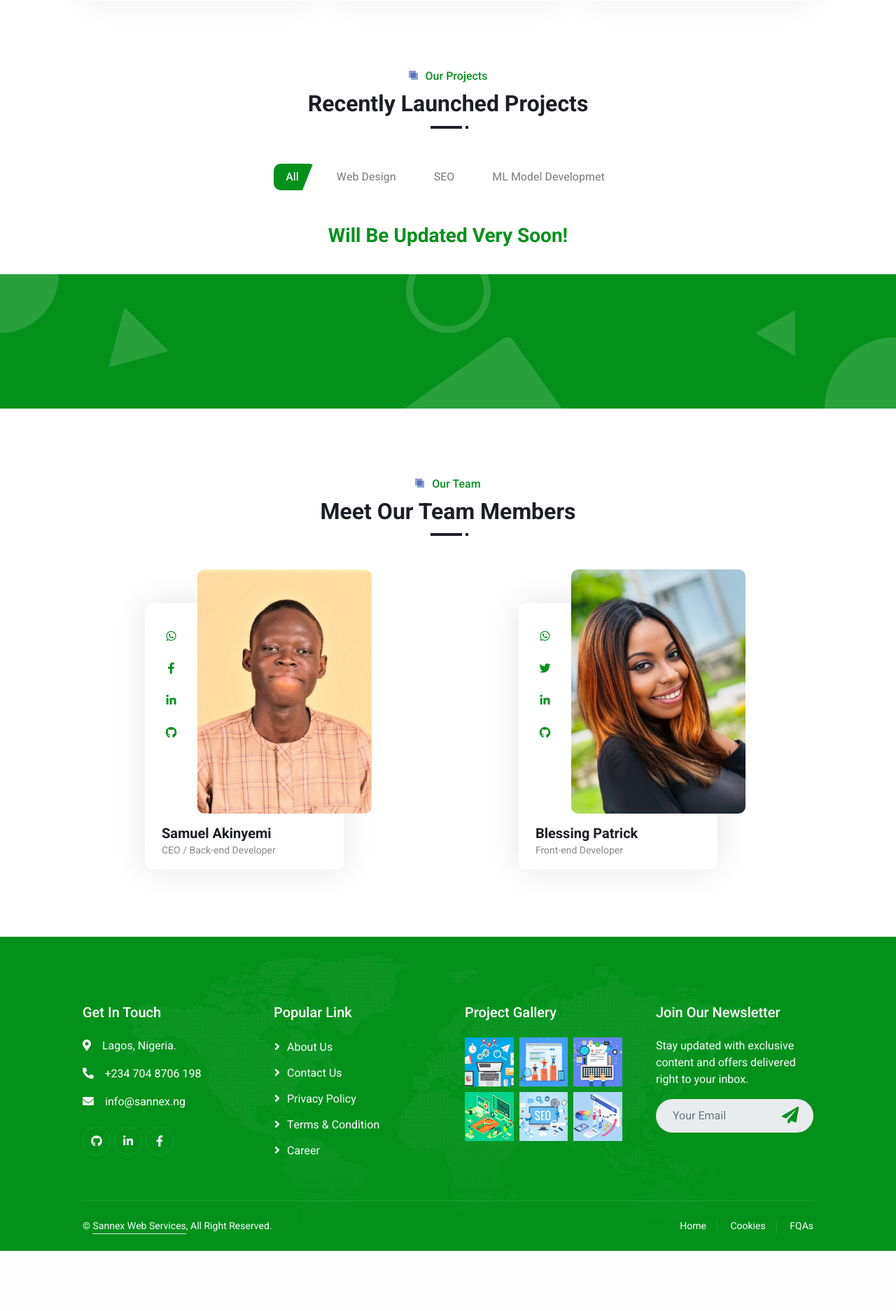
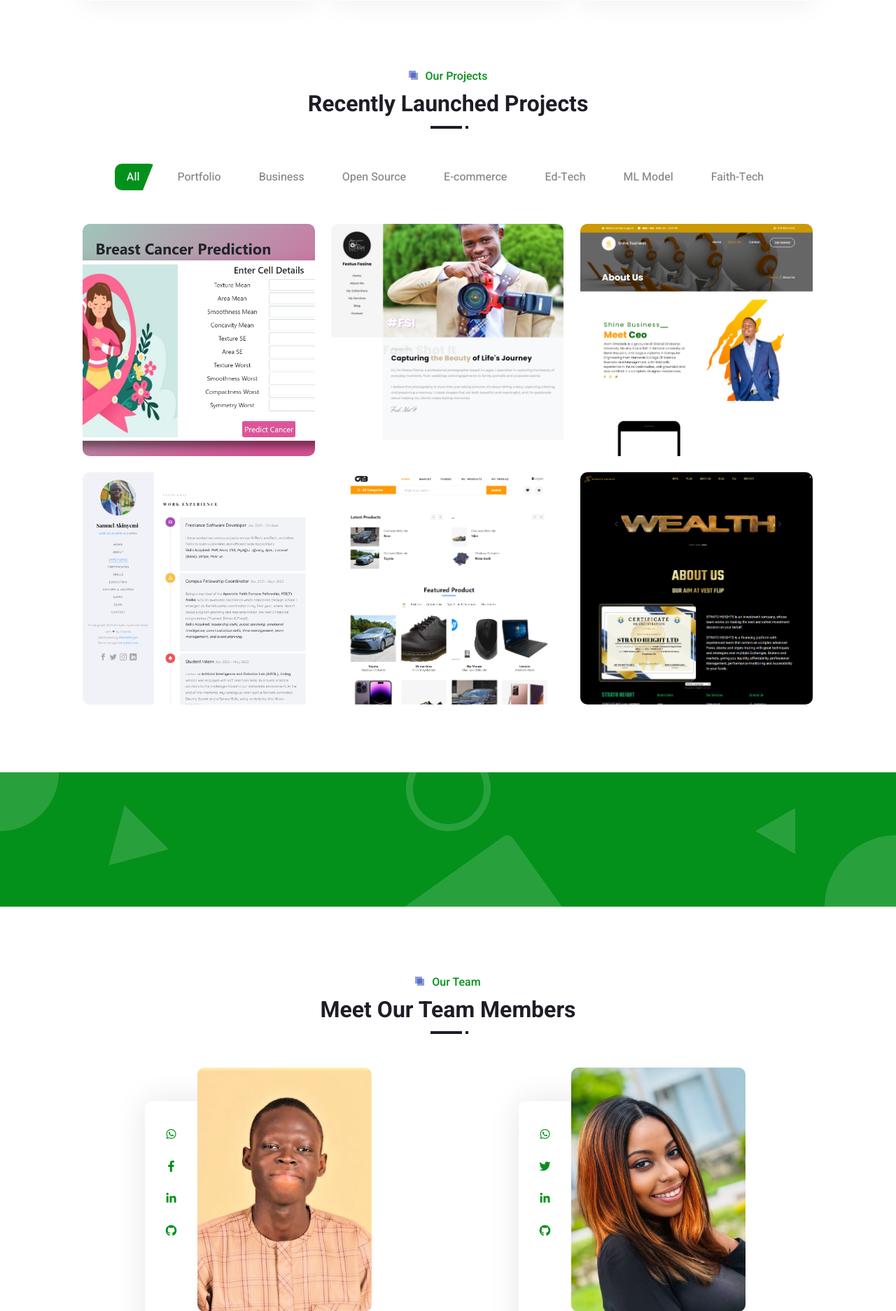
Before and after one commit to sannex-01/sannex-01, a PHP site: page / in a window 1280 px wide. Shown: the part 2568-4442 px from the top of the page at 70% size. Before the commit the page ends 4356 px from the top, so only its background shows below. Run offline with PHP 8.4, Linux system fonts and the light colour scheme; some libraries are stand-ins or nearby versions.

Commit message:
uploaded projects done

```diff
--- a/index.php
+++ b/index.php
@@ -1,3 +1,71 @@
+<?php
+// Define a multidimensional associative array with 6 keys, each having its own associated array
+$myArray = array(
+    'portfolio-1' => array(
+        'name' => 'E-voting Web App',
+        'category' => 'Web Design',
+        'link' => 'e-voting1.sannex.ng/',
+        'tags' => 'edtech',
+    ),
+    'portfolio-2' => array(
+        'name' => 'Fash Shot It',
+        'category' => 'Portfolio Design',
+        'link' => 'portfolio.sannex.ng/fashshotit/',
+        'tags' => 'portfolio business',
+    ),
+    'portfolio-3' => array(
+        'name' => 'Starto Heights',
+        'category' => 'Crypto Investment Website',
+        'link' => 'stratoheight.com',
+        'tags' => 'portfolio business',
+    ),
+    'portfolio-4' => array(
+        'name' => 'TBB E-commerce',
+        'category' => 'E-Commerce Development',
+        'link' => 'tbb-ecommerce.sannex.ng/',
+        'tags' => 'business ecommerce',
+    ),
+    'portfolio-5' => array(
+        'name' => 'Copy Doc',
+        'category' => 'Web Design',
+        'link' => 'bit.ly/freecopydoc',
+        'tags' => 'opensource',
+    ),
+    'portfolio-6' => array(
+        'name' => 'Shine Business',
+        'category' => 'Web Design',
+        'link' => 'shinebusiness.org/',
+        'tags' => 'portfolio business',
+    ),
+    'portfolio-7' => array(
+        'name' => 'Altwires',
+        'category' => 'Attendance Management System',
+        'link' => 'bit.ly/altwires_staging',
+        'tags' => 'business faithtech',
+    ),
+    'portfolio-8' => array(
+        'name' => 'Samakins Portfolio',
+        'category' => 'Portfolio Design',
+        'link' => 'bit.ly/samakins-portfolio',
+        'tags' => 'portfolio',
+    ),
+    'portfolio-9' => array(
+        'name' => 'Breast Cancer ML Model',
+        'category' => 'Machine Learning Web App',
+        'link' => 'breast-cancer-pred-qdlv.onrender.com/',
+        'tags' => 'opensource mlmodel',
+    ),
+);
+
+// Shuffle the keys randomly
+$keys = array_keys($myArray);
+shuffle($keys);
+
+// Select the first 6 shuffled keys
+$randomKeys = array_slice($keys, 0, 6);
+
+?>
+
 <!DOCTYPE html>
 <html lang="en">
 
@@ -262,86 +330,34 @@
                     <div class="col-12 text-center">
                         <ul class="list-inline mb-5" id="portfolio-flters">
                             <li class="btn px-3 pe-4 active" data-filter="*">All</li>
-                            <li class="btn px-3 pe-4" data-filter=".first">Web Design</li>
-                            <li class="btn px-3 pe-4" data-filter=".second">SEO</li>
-                            <li class="btn px-3 pe-4" data-filter=".third">ML Model Developmet</li>
+                            <li class="btn px-3 pe-4" data-filter=".portfolio">Portfolio</li>
+                            <li class="btn px-3 pe-4" data-filter=".business">Business</li>
+                            <li class="btn px-3 pe-4" data-filter=".opensource">Open Source</li>
+                            <li class="btn px-3 pe-4" data-filter=".ecommerce">E-commerce</li>
+                            <li class="btn px-3 pe-4" data-filter=".edtech">Ed-Tech</li>
+                            <li class="btn px-3 pe-4" data-filter=".mlmodel">ML Model</li>
+                            <li class="btn px-3 pe-4" data-filter=".faithtech">Faith-Tech</li>
                         </ul>
                     </div>
                 </div>
                 <div class="row g-4 portfolio-container">
-                    <!-- <div class="col-lg-4 col-md-6 portfolio-item first second wow zoomIn" data-wow-delay="0.1s">
+                    <?php
+                    // Iterate through and display the data for the randomly selected keys
+                    foreach ($randomKeys as $key) {
+                    ?>
+                    <div class="col-lg-4 col-md-6 portfolio-item <?php echo $myArray[$key]['tags'] ?> wow zoomIn" data-wow-delay="0.1s">
                         <div class="position-relative rounded overflow-hidden">
-                            <img class="img-fluid w-100" src="assets/img/portfolio-1.jpg" alt="">
+                            <img class="img-fluid w-100" src="assets/img/portfolios/<?php echo $key?>.png" alt="">
                             <div class="portfolio-overlay">
-                                <a class="btn btn-light" href="assets/img/portfolio-1.jpg" data-lightbox="portfolio"><i class="fa fa-expand fa-2x text-primary"></i></a>
+                                <a class="btn btn-light" href="assets/img/portfolios/<?php echo $key ?>.png" data-lightbox="portfolio"><i class="fa fa-expand fa-2x text-primary"></i></a>
                                 <div class="mt-auto">
-                                    <small class="text-white"><i class="fa fa-folder me-2"></i>Web Design</small>
-                                    <a class="h5 d-block text-white mt-1 mb-0" href="">Project Name</a>
+                                    <small class="text-white"><i class="fa fa-folder me-2"></i><?php echo $myArray[$key]['category'] ?></small>
+                                    <a class="h5 d-block text-white mt-1 mb-0" target="_blank" href="https://<?php echo $myArray[$key]['link'] ?>"><?php echo $myArray[$key]['name'] ?></a>
                                 </div>
                             </div>
                         </div>
                     </div>
-                    <div class="col-lg-4 col-md-6 portfolio-item second wow zoomIn" data-wow-delay="0.3s">
-                        <div class="position-relative rounded overflow-hidden">
-                            <img class="img-fluid w-100" src="assets/img/portfolio-2.jpg" alt="">
-                            <div class="portfolio-overlay">
-                                <a class="btn btn-light" href="assets/img/portfolio-2.jpg" data-lightbox="portfolio"><i class="fa fa-expand fa-2x text-primary"></i></a>
-                                <div class="mt-auto">
-                                    <small class="text-white"><i class="fa fa-folder me-2"></i>Web Design</small>
-                                    <a class="h5 d-block text-white mt-1 mb-0" href="">Project Name</a>
-                                </div>
-                            </div>
-                        </div>
-                    </div>
-                    <div class="col-lg-4 col-md-6 portfolio-item first wow zoomIn" data-wow-delay="0.6s">
-                        <div class="position-relative rounded overflow-hidden">
-                            <img class="img-fluid w-100" src="assets/img/portfolio-3.jpg" alt="">
-                            <div class="portfolio-overlay">
-                                <a class="btn btn-light" href="assets/img/portfolio-3.jpg" data-lightbox="portfolio"><i class="fa fa-expand fa-2x text-primary"></i></a>
-                                <div class="mt-auto">
-                                    <small class="text-white"><i class="fa fa-folder me-2"></i>Web Design</small>
-                                    <a class="h5 d-block text-white mt-1 mb-0" href="">Project Name</a>
-                                </div>
-                            </div>
-                        </div>
-                    </div>
-                    <div class="col-lg-4 col-md-6 portfolio-item second wow zoomIn" data-wow-delay="0.1s">
-                        <div class="position-relative rounded overflow-hidden">
-                            <img class="img-fluid w-100" src="assets/img/portfolio-4.jpg" alt="">
-                            <div class="portfolio-overlay">
-                                <a class="btn btn-light" href="assets/img/portfolio-4.jpg" data-lightbox="portfolio"><i class="fa fa-expand fa-2x text-primary"></i></a>
-                                <div class="mt-auto">
-                                    <small class="text-white"><i class="fa fa-folder me-2"></i>Web Design</small>
-                                    <a class="h5 d-block text-white mt-1 mb-0" href="">Project Name</a>
-                                </div>
-                            </div>
-                        </div>
-                    </div>
-                    <div class="col-lg-4 col-md-6 portfolio-item first wow zoomIn" data-wow-delay="0.3s">
-                        <div class="position-relative rounded overflow-hidden">
-                            <img class="img-fluid w-100" src="assets/img/portfolio-5.jpg" alt="">
-                            <div class="portfolio-overlay">
-                                <a class="btn btn-light" href="assets/img/portfolio-5.jpg" data-lightbox="portfolio"><i class="fa fa-expand fa-2x text-primary"></i></a>
-                                <div class="mt-auto">
-                                    <small class="text-white"><i class="fa fa-folder me-2"></i>Web Design</small>
-                                    <a class="h5 d-block text-white mt-1 mb-0" href="">Project Name</a>
-                                </div>
-                            </div>
-                        </div>
-                    </div>
-                    <div class="col-lg-4 col-md-6 portfolio-item second wow zoomIn" data-wow-delay="0.6s">
-                        <div class="position-relative rounded overflow-hidden">
-                            <img class="img-fluid w-100" src="assets/img/portfolio-6.jpg" alt="">
-                            <div class="portfolio-overlay">
-                                <a class="btn btn-light" href="assets/img/portfolio-6.jpg" data-lightbox="portfolio"><i class="fa fa-expand fa-2x text-primary"></i></a>
-                                <div class="mt-auto">
-                                    <small class="text-white"><i class="fa fa-folder me-2"></i>Web Design</small>
-                                    <a class="h5 d-block text-white mt-1 mb-0" href="">Project Name</a>
-                                </div>
-                            </div>
-                        </div>
-                    </div> -->
-                    <h3 class="text-center text-primary">Will Be Updated Very Soon!</h3>
+                    <?php } ?>
                 </div>
             </div>
         </div>
--- a/views/_footer.php
+++ b/views/_footer.php
@@ -32,22 +32,22 @@
                 <h5 class="text-white mb-4">Project Gallery</h5>
                 <div class="row g-2">
                     <div class="col-4">
-                        <img class="img-fluid" src="assets/img/portfolio-1.jpg" alt="Image">
+                        <img class="img-fluid" src="assets/img/portfolios/portfolio-1.png" alt="Image">
                     </div>
                     <div class="col-4">
-                        <img class="img-fluid" src="assets/img/portfolio-2.jpg" alt="Image">
+                        <img class="img-fluid" src="assets/img/portfolios/portfolio-2.png" alt="Image">
                     </div>
                     <div class="col-4">
-                        <img class="img-fluid" src="assets/img/portfolio-3.jpg" alt="Image">
+                        <img class="img-fluid" src="assets/img/portfolios/portfolio-3.png" alt="Image">
                     </div>
                     <div class="col-4">
-                        <img class="img-fluid" src="assets/img/portfolio-4.jpg" alt="Image">
+                        <img class="img-fluid" src="assets/img/portfolios/portfolio-4.png" alt="Image">
                     </div>
                     <div class="col-4">
-                        <img class="img-fluid" src="assets/img/portfolio-5.jpg" alt="Image">
+                        <img class="img-fluid" src="assets/img/portfolios/portfolio-5.png" alt="Image">
                     </div>
                     <div class="col-4">
-                        <img class="img-fluid" src="assets/img/portfolio-6.jpg" alt="Image">
+                        <img class="img-fluid" src="assets/img/portfolios/portfolio-6.png" alt="Image">
                     </div>
                 </div>
             </div>
```
Also changed, not shown: assets/img/portfolio-1.jpg (deleted), assets/img/portfolio-2.jpg (deleted), assets/img/portfolio-3.jpg (deleted), assets/img/portfolio-4.jpg (deleted), assets/img/portfolio-5.jpg (deleted), assets/img/portfolio-6.jpg (deleted), assets/img/portfolios/portfolio-1.png (added), assets/img/portfolios/portfolio-2.png (added), assets/img/portfolios/portfolio-3.png (added), assets/img/portfolios/portfolio-4.png (added), assets/img/portfolios/portfolio-5.png (added), assets/img/portfolios/portfolio-6.png (added), assets/img/portfolios/portfolio-7.png (added), assets/img/portfolios/portfolio-8.png (added), 1 more files.
